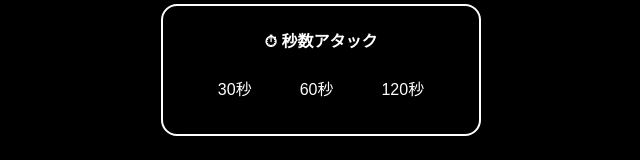
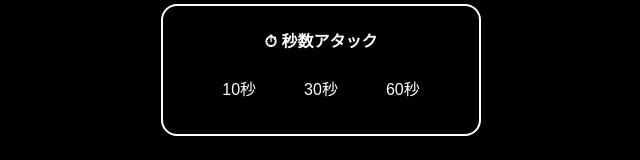
Before and after one commit to anoda-811/WaterApp, a Next.js app: page /nine in a window 1280 px wide. Shown: the part 478-638 px from the top of the page, without its empty margins (319-959 px from the left). Built offline with nearby package versions, Linux system fonts and the light colour scheme; a web font is replaced by a local one.

Commit message:
nine-19 10秒モード追加

```diff
--- a/app/nine/page.tsx
+++ b/app/nine/page.tsx
@@ -79,7 +79,7 @@ export default function Home() {
         <div className="border-2 border-white rounded-2xl p-6 mb-8 w-80 text-center hover:shadow-[0_0_10px_white] transition">
             <h2 className="mb-4 font-semibold text-white">⏱ 秒数アタック</h2>
             <div className="flex justify-center gap-4">
-            {[30,60,120].map((sec) => (
+            {[10,30,60].map((sec) => (
                 <button
                 key={sec}
                 onClick={() => {
```
